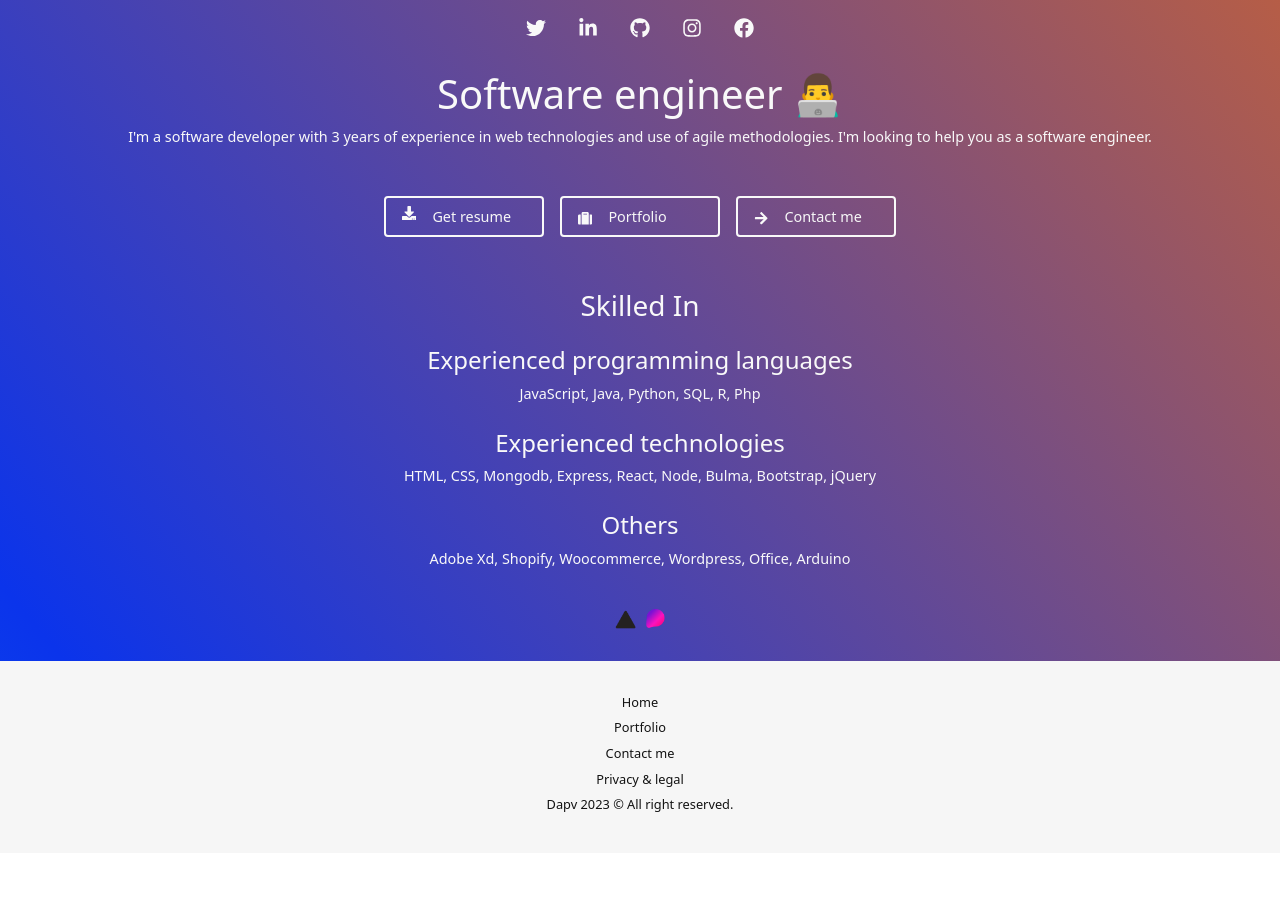
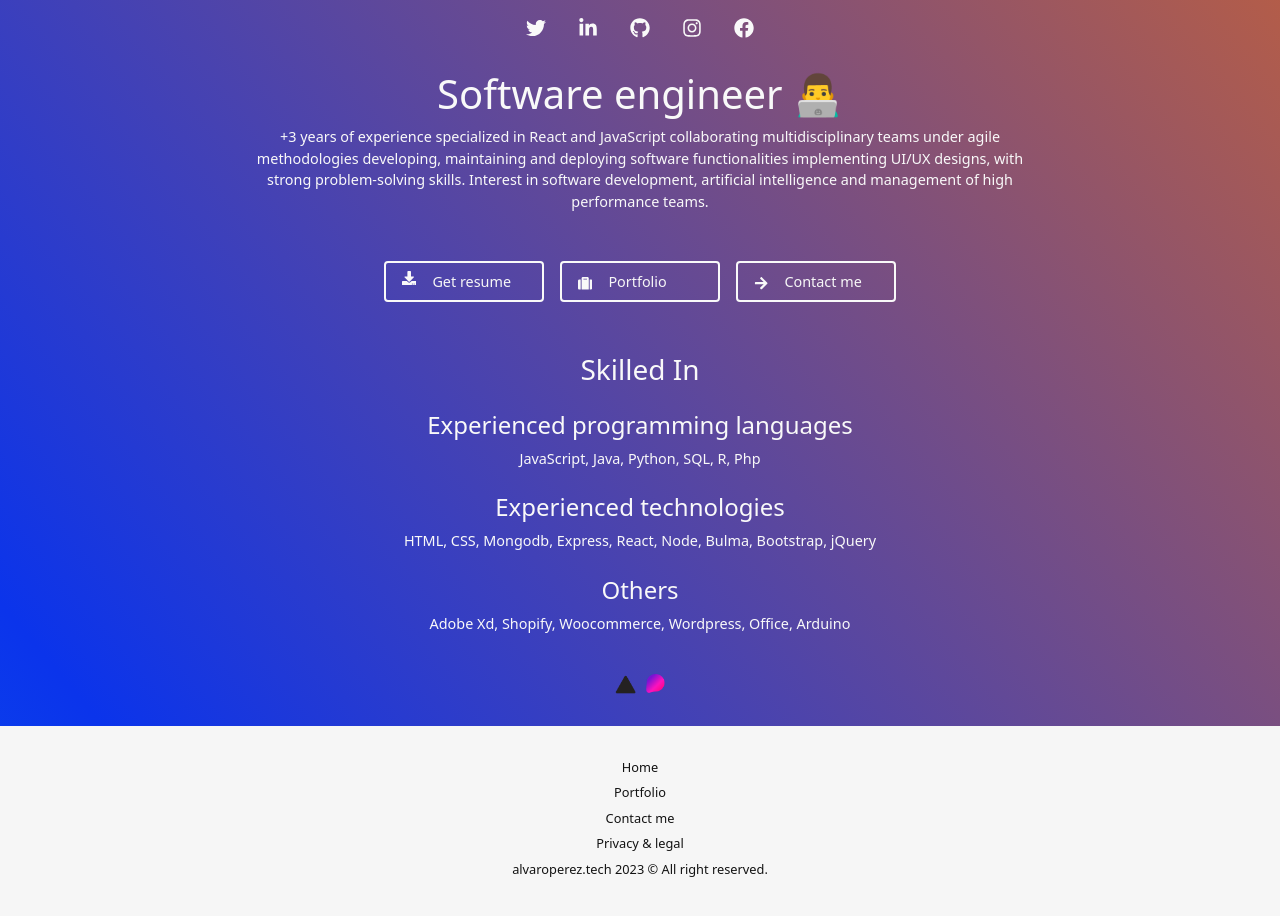
Before and after one commit to dapv67/portfolio, a React (Create React App) app: page / in a window 1280 px wide. Shown: the part 326-1242 px from the top of the page. Before the commit the page ends 1179 px from the top, so only its background shows below. Built offline with nearby package versions, Linux system fonts and the light colour scheme.

Commit message:
update cv and sales pitch

```diff
--- a/src/components/Footer.js
+++ b/src/components/Footer.js
@@ -18,7 +18,9 @@ function Footer(props) {
       <Link to="#" className="link-footer">
         Privacy & legal
       </Link>
-      <p className="link-footer">Dapv 2023 © All right reserved.</p>
+      <p className="link-footer">
+        alvaroperez.tech {new Date().getFullYear()} © All right reserved.
+      </p>
     </div>
   );
 }
--- a/src/pages/Contact.css
+++ b/src/pages/Contact.css
@@ -1,8 +1,22 @@
+@keyframes slideInY {
+  from {
+    opacity: 0;
+    filter: blur(5px);
+    transform: translateY(100px);
+    transition: all 1s;
+  }
+  to {
+    opacity: 1;
+    filter: blur(0);
+    transform: translateY(0);
+  }
+}
 .contact {
   background-color: black;
   text-align: center;
   color: #f7f7f7;
   padding: 2rem 1rem;
+  animation: slideInY 1s ease-in;
 }
 .item-contact {
   display: flex;
--- a/src/pages/Home.css
+++ b/src/pages/Home.css
@@ -35,11 +35,57 @@
     background-position: 0%;
   }
 }
+@keyframes slideInLeft {
+  from {
+    opacity: 0;
+    filter: blur(5px);
+    transform: translateX(-100px);
+    transition: all 1s;
+  }
+  to {
+    opacity: 1;
+    filter: blur(0);
+    transform: translateX(0);
+  }
+}
+@keyframes slideInRight {
+  from {
+    opacity: 0;
+    filter: blur(5px);
+    transform: translateX(100px);
+    transition: all 1s;
+  }
+  to {
+    opacity: 1;
+    filter: blur(0);
+    transform: translateX(0);
+  }
+}
+@keyframes slideInY {
+  from {
+    opacity: 0;
+    filter: blur(5px);
+    transform: translateY(100px);
+    transition: all 1s;
+  }
+  to {
+    opacity: 1;
+    filter: blur(0);
+    transform: translateY(0);
+  }
+}
 .text-main {
   padding: 2rem 2rem;
+  animation: slideInLeft 1s ease-in;
 }
+.btns {
+  animation: slideInRight 1s ease-in;
+  animation-delay: 200ms;
+}
+
 .skills-section {
   margin-top: 2rem;
+  animation: slideInY 1s ease-in;
 }
 
 .link-button {
@@ -69,4 +115,7 @@
     min-width: 10rem;
     margin-right: 1rem;
   }
+  .text-main {
+    padding: 2rem 15rem;
+  }
 }
--- a/src/pages/Home.js
+++ b/src/pages/Home.js
@@ -17,9 +17,12 @@ export default function Home() {
         <div className="text-main">
           <h1>Software engineer 👨‍💻</h1>
           <p className="">
-            I'm a software developer with 3 years of experience in web
-            technologies and use of agile methodologies. I'm looking to help you
-            as a software engineer.
+            +3 years of experience specialized in React and JavaScript
+            collaborating multidisciplinary teams under agile methodologies
+            developing, maintaining and deploying software functionalities
+            implementing UI/UX designs, with strong problem-solving skills.
+            Interest in software development, artificial intelligence and
+            management of high performance teams.
           </p>
         </div>
         <div className="btns">
@@ -36,13 +39,13 @@ export default function Home() {
           </div>
 
           <LinkButton
-            className="btn-main"
+            className="btn-main y"
             textDescrip="Portfolio"
             url="/portfolio"
             icon={<FaSuitcase className="icon" />}
           />
           <LinkButton
-            className="btn-main"
+            className="btn-main y"
             textDescrip="Contact me"
             url="/contact"
             icon={<FaArrowRight className="icon" />}
```
Also changed, not shown: 1 other file (tests, documents, lock files or other folders).
